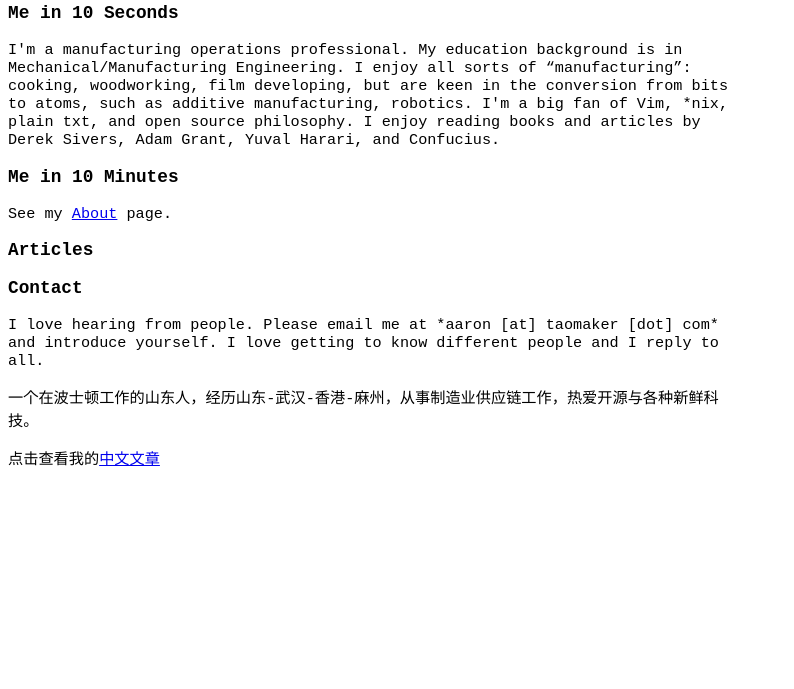
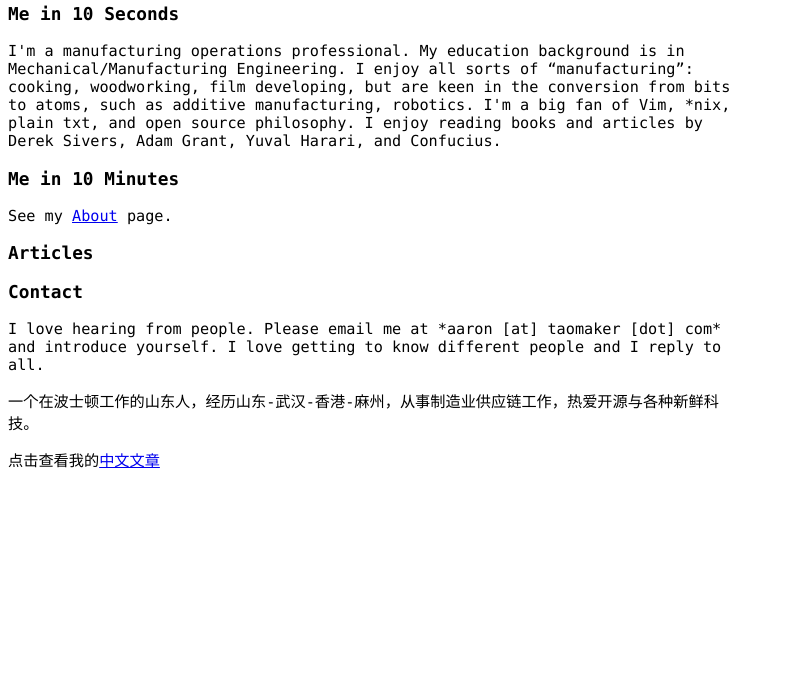
Before and after one commit to taomaker/aaron-zhang.com, a plain HTML site: page index.html in a window 1280 px wide. Shown: the part 111-800 px from the top of the page, without its empty margins (0-794 px from the left). Drawn offline with Linux system fonts and the light colour scheme.

Commit message:
change monospace font

```diff
--- a/style.css
+++ b/style.css
@@ -4,7 +4,7 @@
 html {
   font-size: 95%;
   /*font-family: "lucida grande", "lucida sans unicode", lucida, helvetica, "Hiragino Sans GB", "Microsoft YaHei", "WenQuanYi Micro Hei", sans-serif;*/
-  font-family: monospace, Menlo, Monaco, "Courier New", "DejaVu Sans Mono";
+  font-family: Menlo, Monaco, Lucida Console, Liberation Mono, DejaVu Sans Mono, Bitstream Vera Sans Mono, Courier New, monospace, serif;
 }
 
 body {
```
